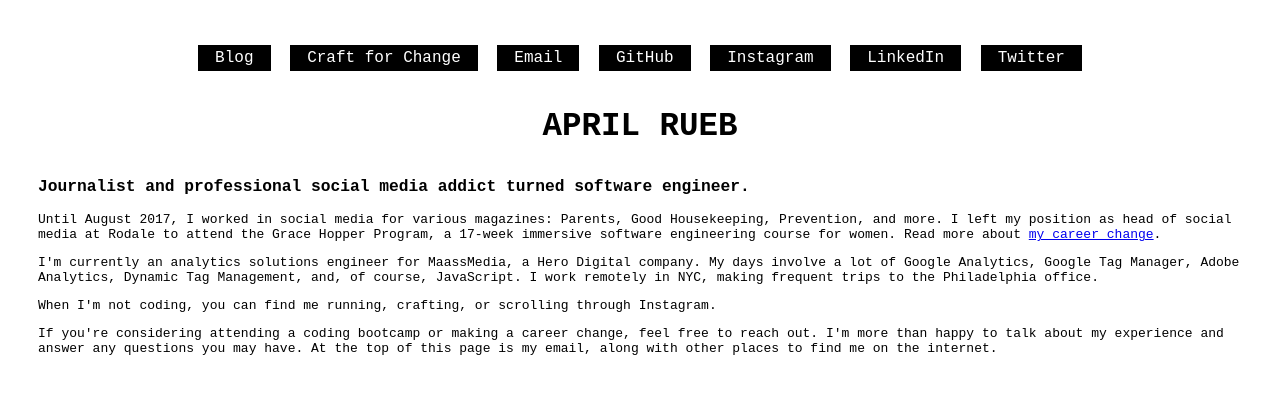
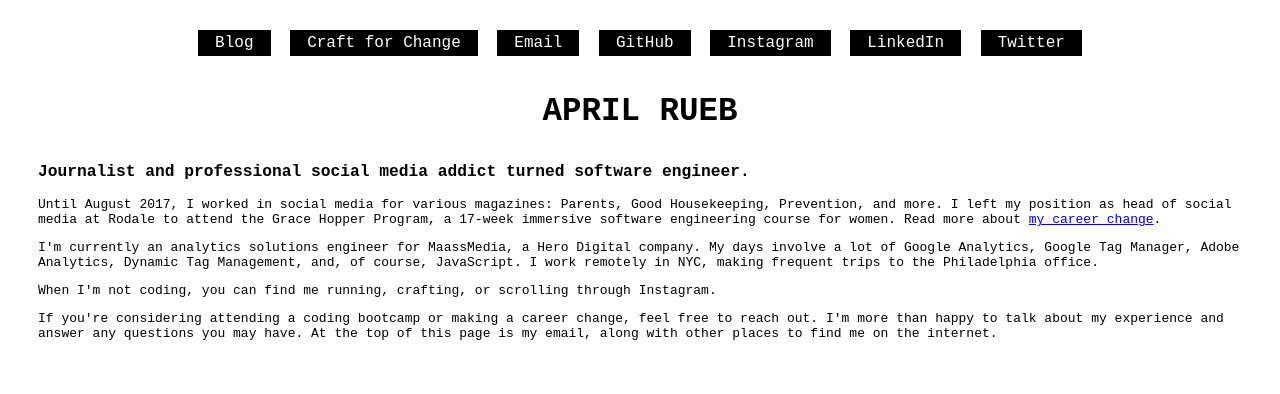
Before and after one commit to mapalochibwe/portfoliosite, a React app: page / in a window 1280 px wide. Built offline with nearby package versions, Linux system fonts and the light colour scheme.

Commit message:
Minor style changes

```diff
--- a/src/Portfolio.css
+++ b/src/Portfolio.css
@@ -19,7 +19,7 @@
 }
 
 .Portfolio {
-  padding: 20px 30px 10px 30px;
+  padding: 5px 30px 10px 30px;
 }
 
 .Title {
```
Also changed, not shown: public/FB.jpg (renamed from src/FB.jpg).
